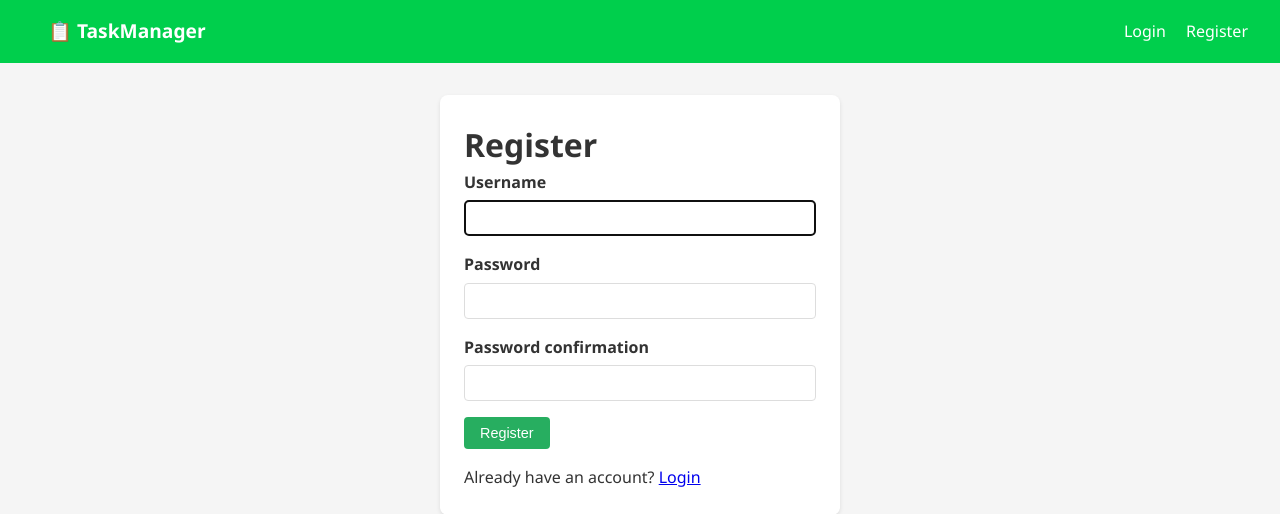
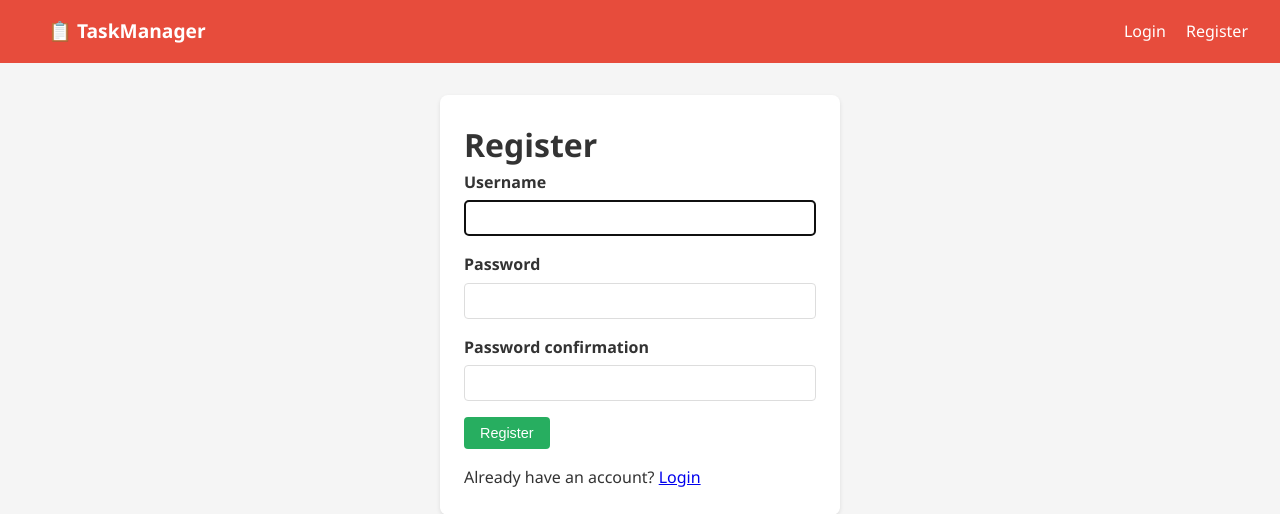
Before and after one commit to m1rjalolk24/DSCC-CW1, a Django app: page /accounts/register/ in a window 1280 px wide. Shown: the top 514 px of the page. Run offline with Django 5.2, Linux system fonts and the light colour scheme.

Commit message:
change navbar to red

```diff
--- a/taskmanager/static/css/style.css
+++ b/taskmanager/static/css/style.css
@@ -12,7 +12,7 @@ body {
 }
 
 .navbar {
-    background-color: #00cf4c;
+    background-color: #e74c3c;
     padding: 1rem 2rem;
     display: flex;
     justify-content: space-between;
```
